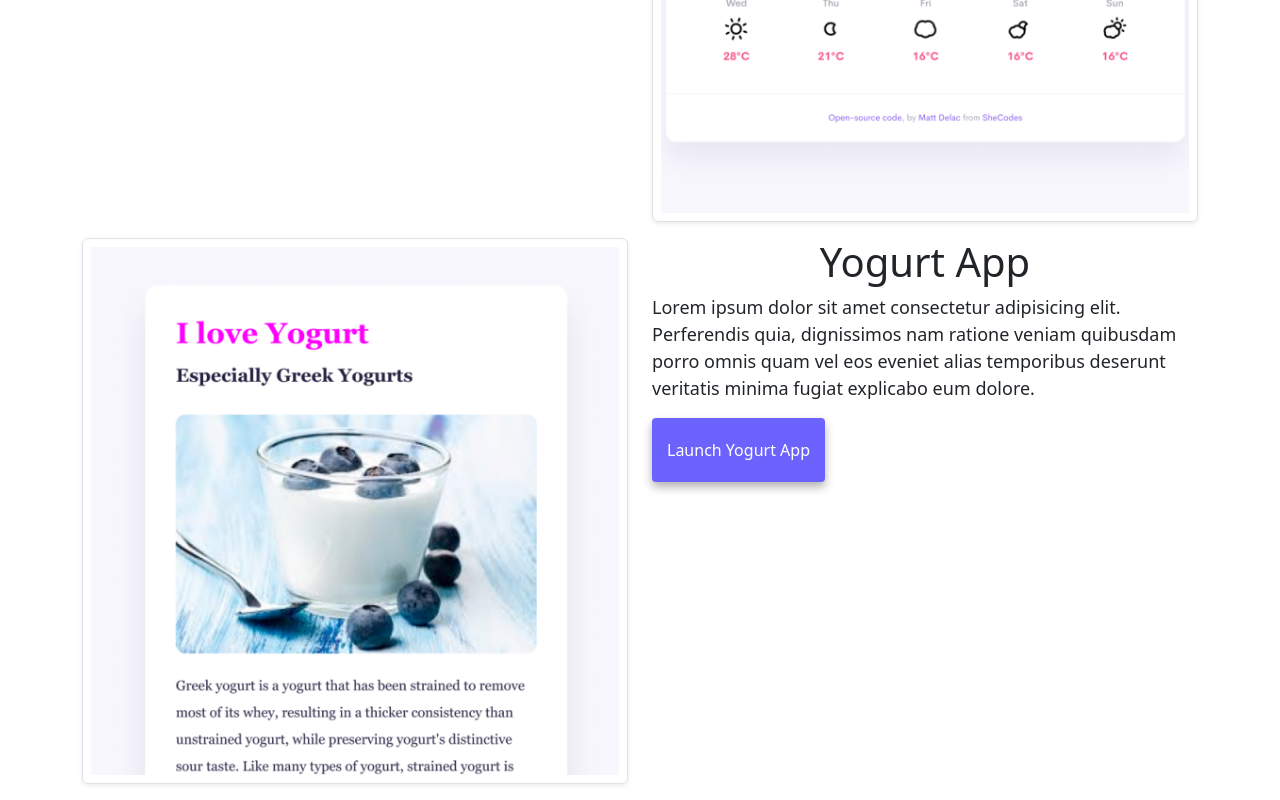
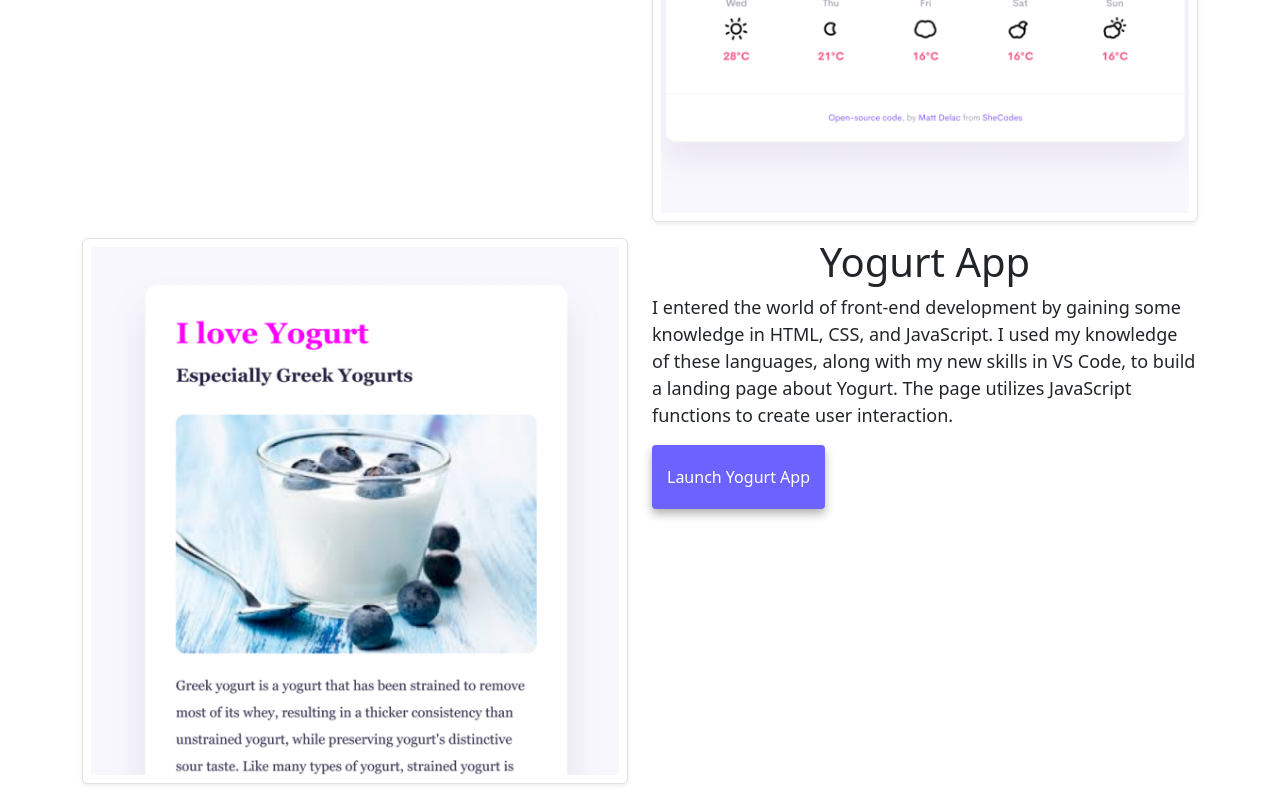
Before and after one commit to lydiapainter/multiple-pages-static, a website: page index.html in a window 1280 px wide. Shown: the part 1612-2412 px from the top of the page. Drawn offline with nearby package versions, Linux system fonts and the light colour scheme.

Commit message:
Update index.html

```diff
--- a/index.html
+++ b/index.html
@@ -128,10 +128,7 @@
         <div class="col-sm-6">
           <h1>Yogurt App</h1>
           <p>
-            Lorem ipsum dolor sit amet consectetur adipisicing elit. Perferendis
-            quia, dignissimos nam ratione veniam quibusdam porro omnis quam vel
-            eos eveniet alias temporibus deserunt veritatis minima fugiat
-            explicabo eum dolore.
+          I entered the world of front-end development by gaining some knowledge in HTML, CSS, and JavaScript. I used my knowledge of these languages, along with my new skills in VS Code, to build a landing page about Yogurt. The page utilizes JavaScript functions to create user interaction.
           </p>
           <button title="Yogurt app">
             Launch Yogurt App
```
